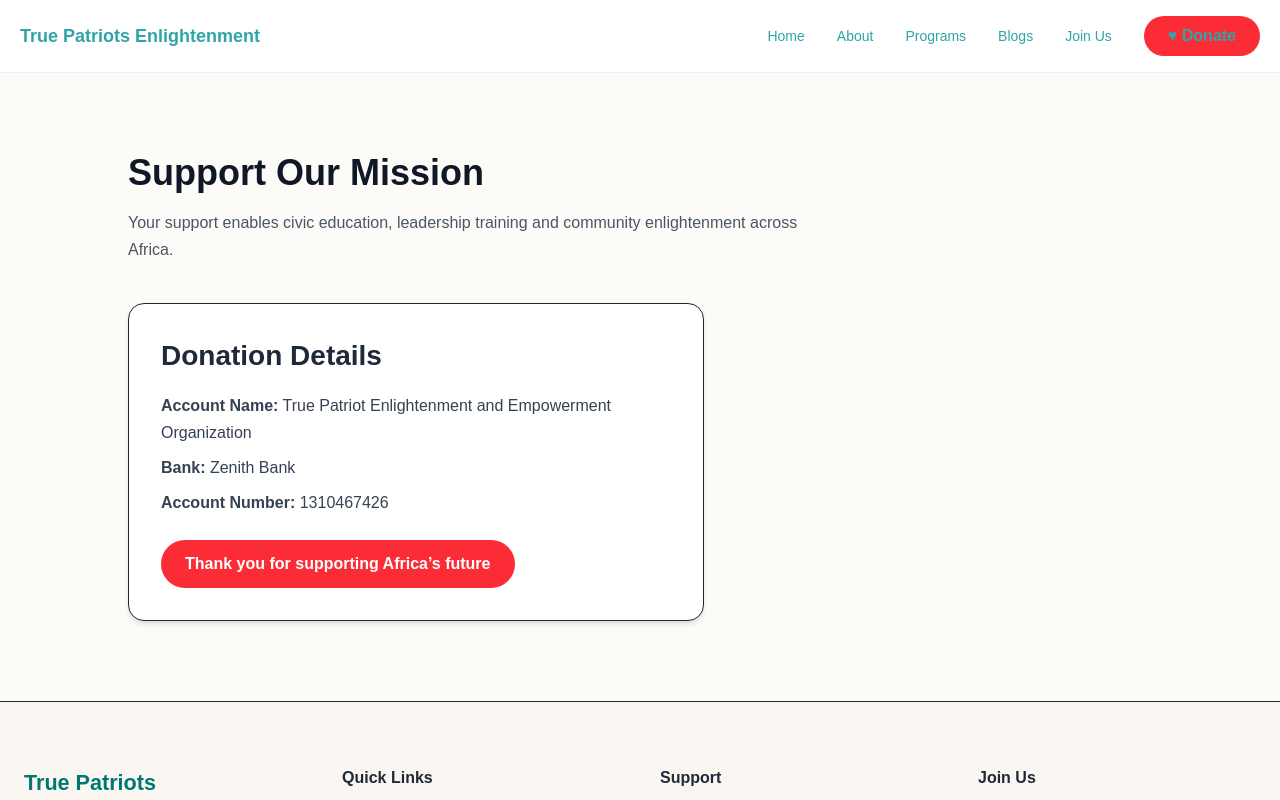
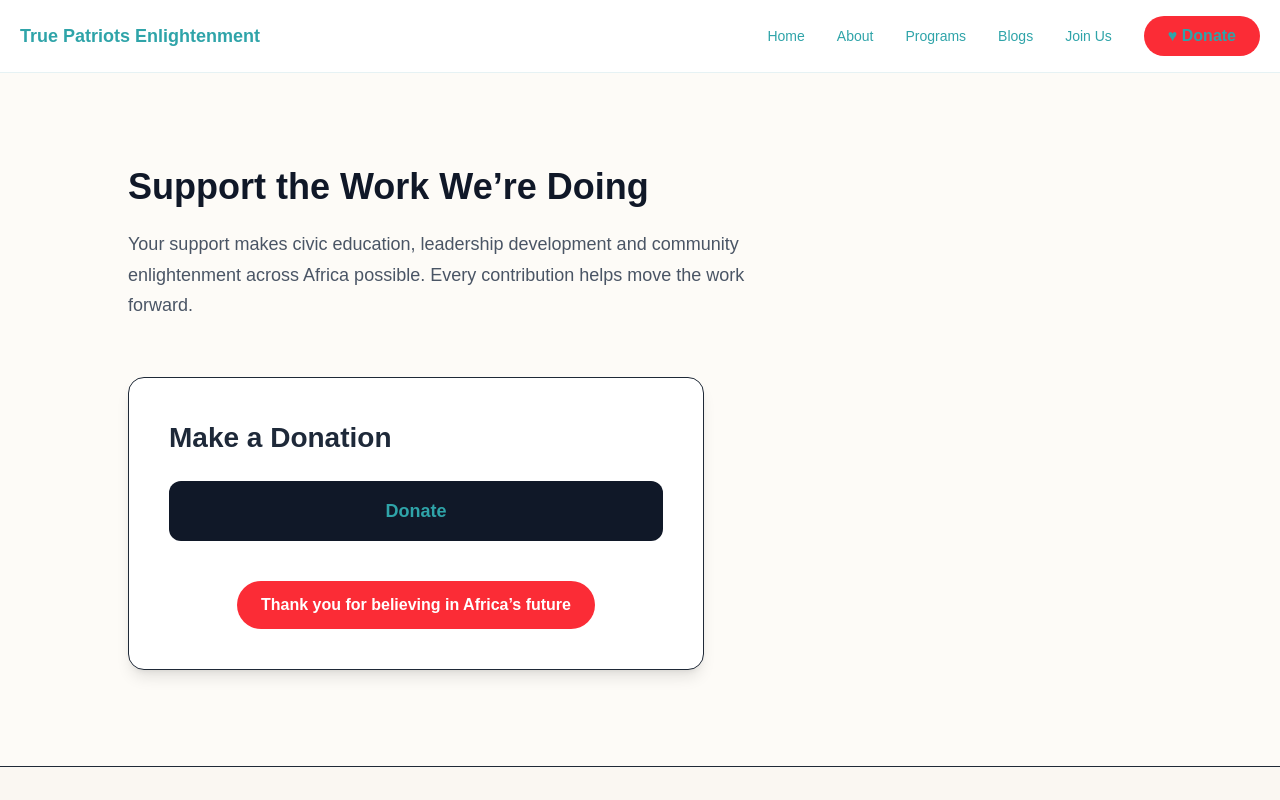
Before and after one commit to pearlroys/truepatriots-enlightenment, a Next.js app: page /donate in a window 1280 px wide. Shown: the top 800 px of the page. Built offline with nearby package versions, Linux system fonts and the light colour scheme.

Commit message:
added better donate button and oayment strategy

```diff
--- a/app/donate/page.tsx
+++ b/app/donate/page.tsx
@@ -1,32 +1,36 @@
 export default function DonatePage() {
   return (
-      <main className="bg-[#fdfbf7] py-20 px-6">
+    <main className="bg-[#fdfbf7] py-24 px-6">
       <div className="max-w-5xl mx-auto">
 
-          <h1 className="text-4xl font-bold mb-4 text-gray-900">
-            Support Our Mission
+        <h1 className="text-4xl md:text-5xl font-bold mb-6 text-gray-900">
+          Support the Work We’re Doing
         </h1>
 
-          <p className="text-gray-600 max-w-2xl mb-10">
-            Your support enables civic education, leadership training and community
-            enlightenment across Africa.
+        <p className="text-gray-600 max-w-2xl mb-14 text-lg">
+          Your support makes civic education, leadership development and community
+          enlightenment across Africa possible. Every contribution helps move the work
+          forward.
         </p>
 
-          <div className="bg-white rounded-2xl shadow-md p-8 max-w-xl border">
+        <div className="bg-white rounded-2xl shadow-lg p-10 max-w-xl border">
 
-            <h2 className="text-xl font-semibold mb-4 text-gray-800">
-              Donation Details
+          <h2 className="text-xl font-semibold mb-6 text-gray-800">
+            Make a Donation
           </h2>
 
-            <div className="space-y-2 text-gray-700">
-              <p><strong>Account Name:</strong> True Patriot Enlightenment and Empowerment Organization</p>
-              <p><strong>Bank:</strong> Zenith Bank</p>
-              <p><strong>Account Number:</strong> 1310467426</p>
-            </div>
+          <a
+            href="https://paystack.shop/pay/truepatriots-donations"
+            target="_blank"
+            rel="noopener noreferrer"
+            className="block w-full text-center bg-gray-900 hover:bg-gray-800 text-white px-6 py-4 rounded-xl font-semibold text-lg transition mb-10"
+          >
+            Donate
+          </a>
 
-            <div className="mt-6">
+          <div className="text-center">
             <span className="inline-block bg-red-500 text-white px-6 py-3 rounded-full font-semibold">
-                Thank you for supporting Africa’s future
+              Thank you for believing in Africa’s future
             </span>
           </div>
 
```
Lines whose indentation alone changed are shown as unchanged.
